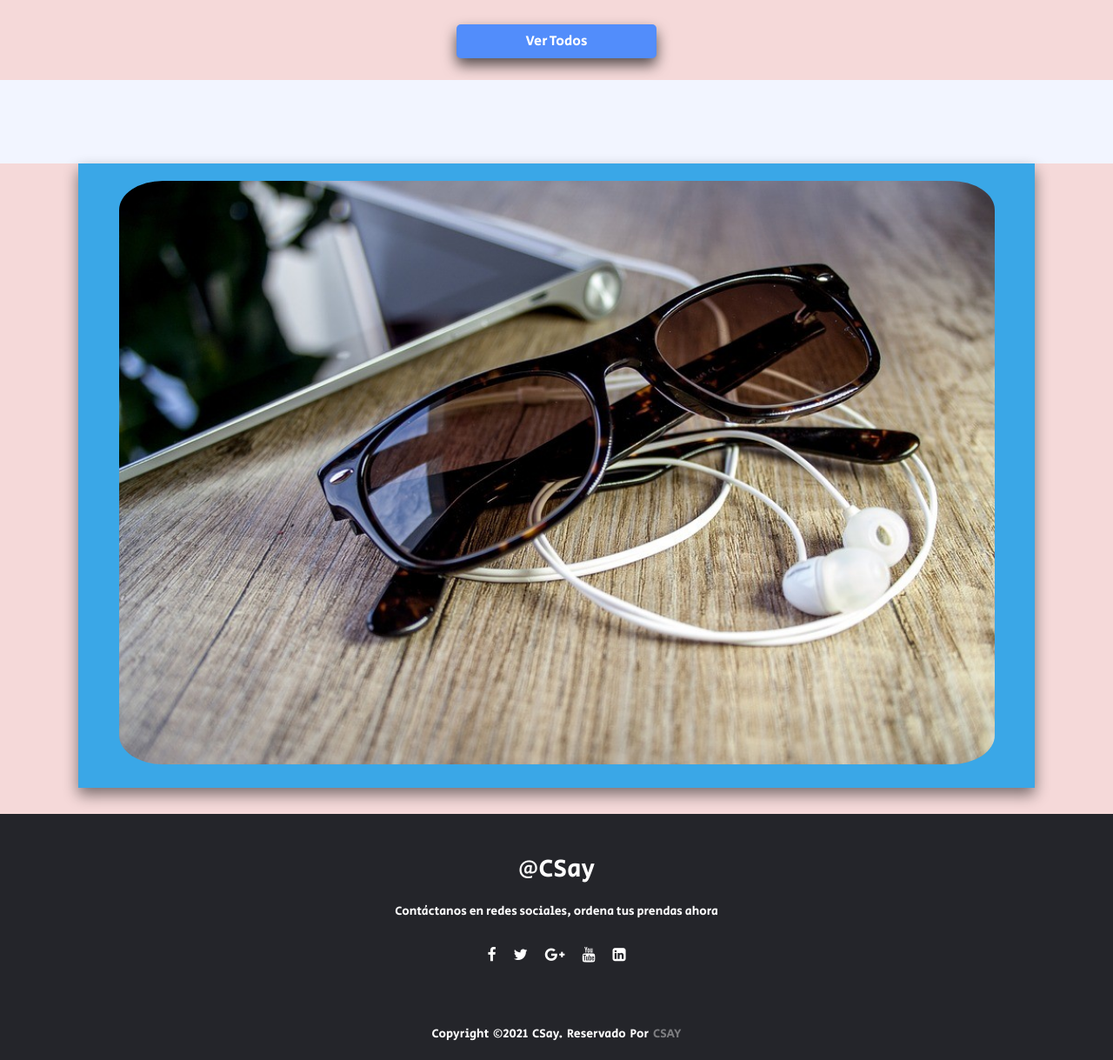
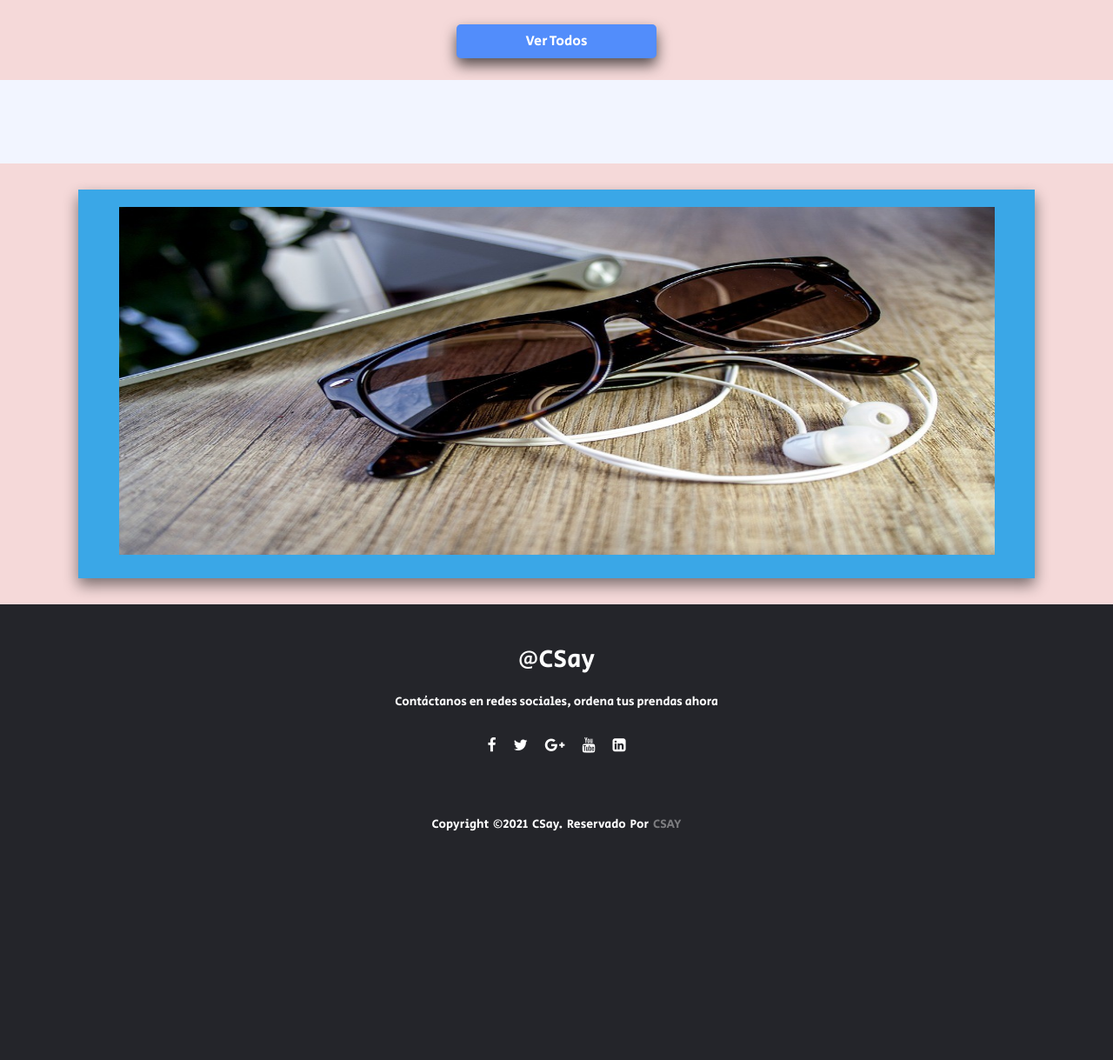
Before and after one commit to Motta007x/proyectoWeb, a PHP site: page /cabecerac.php in a window 1280 px wide. Shown: the part 491-1710 px from the top of the page at 87% size. After the commit the page ends 1447 px from the top, so only its background shows below. Run offline with PHP 8.4, Linux system fonts and the light colour scheme; the visitor is signed in with stand-in values (Sample User, id 1); data that the repository does not hold is empty.

Commit message:
Slider corregido

```diff
--- a/cabeceracliente.php
+++ b/cabeceracliente.php
@@ -1,6 +1,4 @@
 <?php
-session_start();
-
 
 ?>
 
--- a/css/stylescategorias.css
+++ b/css/stylescategorias.css
@@ -115,6 +115,7 @@ max-width: 1100px;
 background-color:#3aa7e7;
 box-shadow: 0px 8px 16px 0px rgba(0, 0, 0, 0.493);
 padding: 20px;
+margin-top: 30px;
 margin-bottom: 30px;
 }
 .slider{
--- a/css/stylesproductos.css
+++ b/css/stylesproductos.css
@@ -35,7 +35,7 @@ a {
   text-decoration: none;
 }
 
-img {
+.card img {
   max-width: 100%;
   height: auto;
   border-radius: 5%;
```
